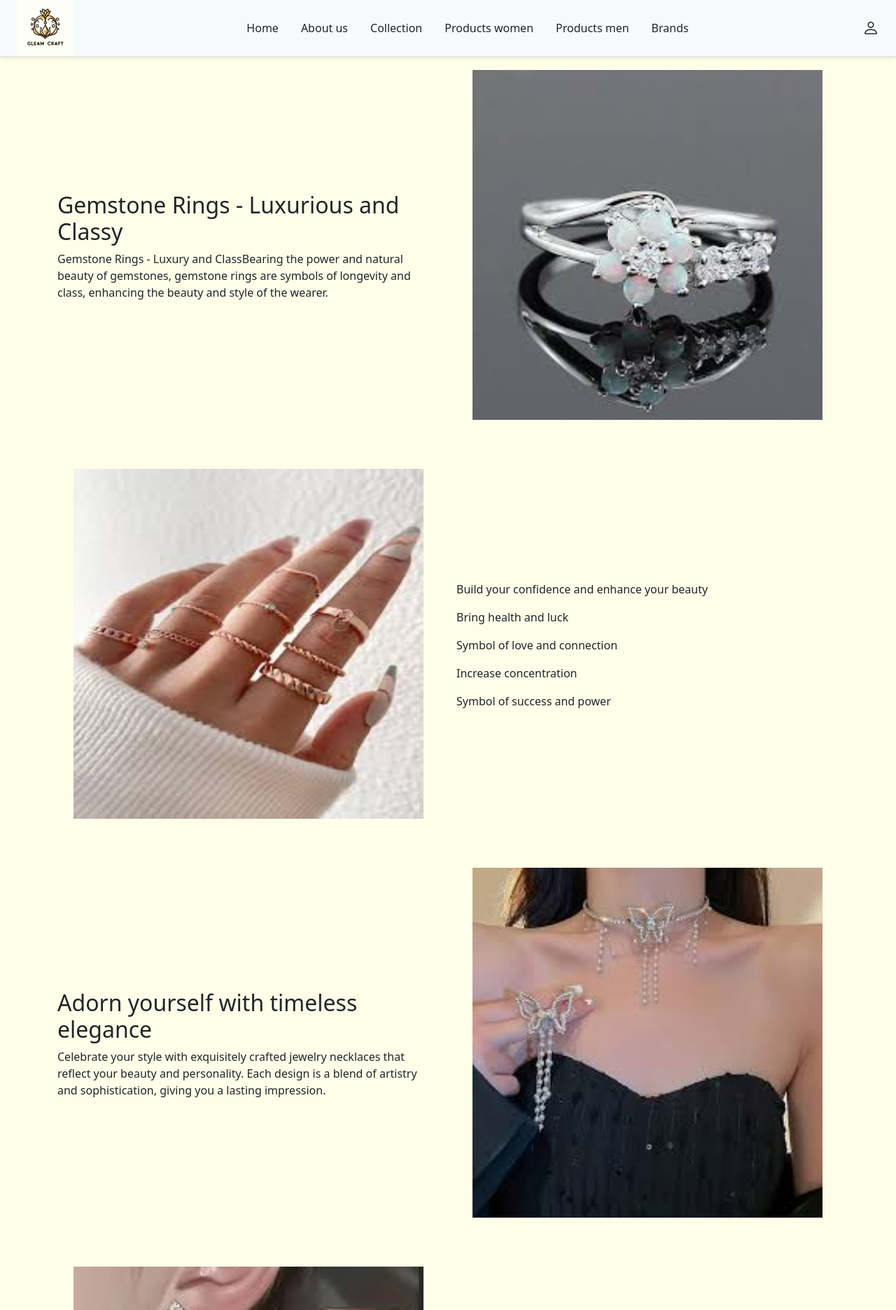
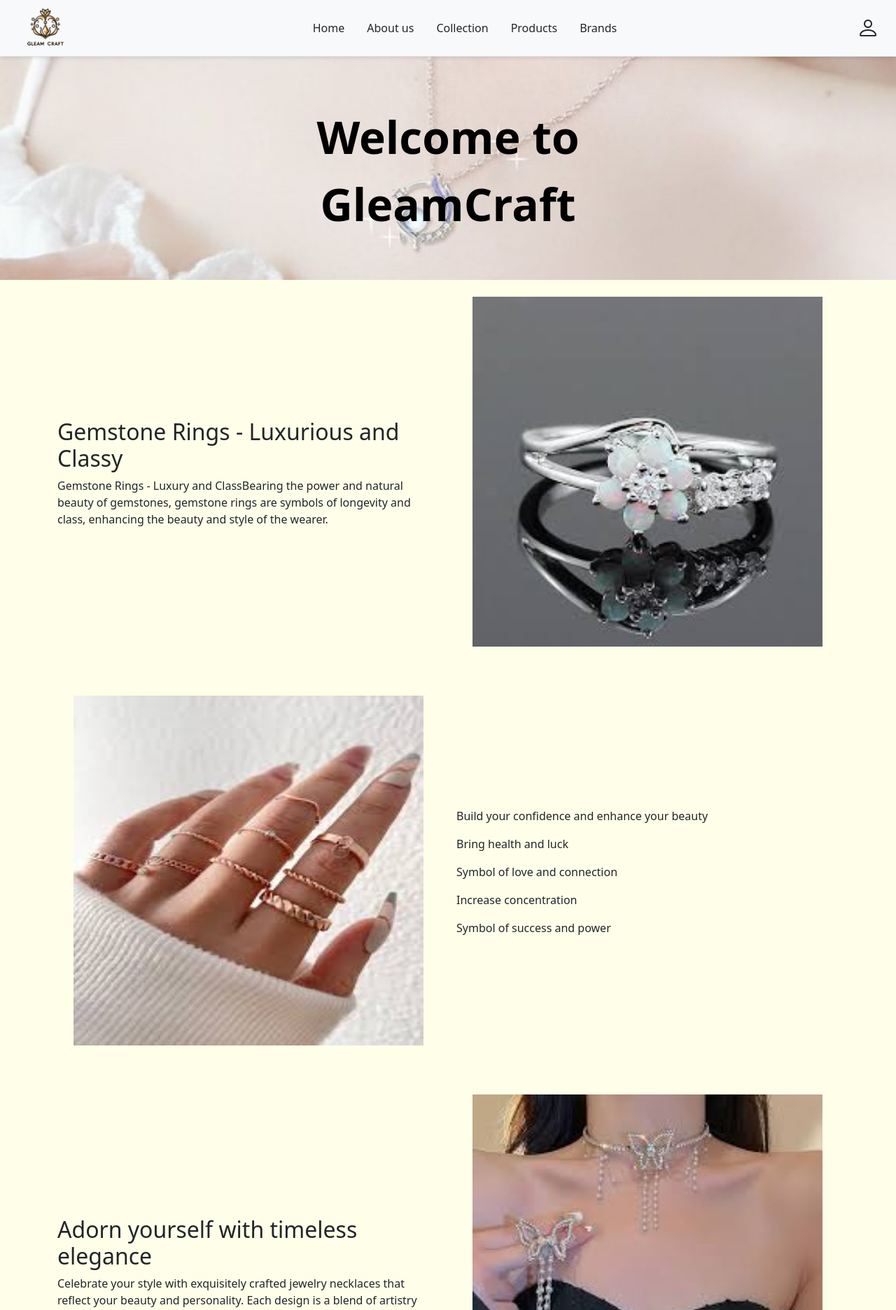
Before and after one commit to HuuHau235/GleamCraft, a PHP site: page / in a window 1280 px wide. Shown: the top 1872 px of the page at 70% size. Run offline with PHP 8.4, Linux system fonts and the light colour scheme; data that the repository does not hold is empty.

Commit message:
done banner

```diff
--- a/app/controllers/HomepageController.php
+++ b/app/controllers/HomepageController.php
@@ -15,6 +15,9 @@ class HomepageController {
         // Tải header
         require_once '../app/views/shared/header.php';
 
+        // Tải banner
+        require_once '../app/views/shared/banner.php';
+
         // Truyền biến $products sang view
         require_once '../app/views/homepage/index.php';
 
--- /dev/null
+++ b/app/views/shared/banner.php
@@ -0,0 +1,66 @@
+<!DOCTYPE html>
+<html lang="en">
+<head>
+    <meta charset="UTF-8">
+    <meta name="viewport" content="width=device-width, initial-scale=1.0">
+    <title>Image Banner</title>
+    <style>
+        * {
+            margin: 0;
+            padding: 0;
+            box-sizing: border-box;
+        }
+
+        body {
+            font-family: Arial, sans-serif;
+        }
+
+        .banner {
+            position: relative;
+            width: 100%;
+            height: 400px;
+            overflow: hidden;
+            margin-top: 0;
+        }
+
+        .banner img {
+            width: 100%;
+            height: 400px;
+            object-fit: cover;
+        }
+
+        .banner-text {
+            position: absolute;
+            bottom: -50px;
+            left: 50%;
+            transform: translateX(-50%);
+            color: black;
+            padding: 10px 20px;
+            font-size: 4rem;
+            font-weight: bold;
+            border-radius: 5px;
+            text-align: center;
+            animation: moveUp 2s ease-out forwards;
+        }
+
+        @keyframes moveUp {
+            from {
+                bottom: -50px;
+                opacity: 0;
+            }
+            to {
+                bottom: 50px;
+                opacity: 1;
+            }
+        }
+    </style>
+</head>
+<body>
+
+<div class="banner">
+    <img src="../assets/images/brands/Day-chuyen-1.jpg" alt="Banner Image">
+    <div class="banner-text">Welcome to GleamCraft </div>
+</div> <br>
+
+</body>
+</html>
--- a/app/views/shared/footer.php
+++ b/app/views/shared/footer.php
@@ -5,21 +5,7 @@
     <meta name="viewport" content="width=device-width, initial-scale=1.0">
     <link href="https://cdn.jsdelivr.net/npm/bootstrap@5.3.0/dist/css/bootstrap.min.css" rel="stylesheet">
     <link href="https://cdn.jsdelivr.net/npm/bootstrap-icons/font/bootstrap-icons.css" rel="stylesheet">
-    <style>
-    footer .col-md-4, footer .col-md-2 {
-        padding-left: 20px;
-        padding-right: 20px;
-    }
-    footer h5 {
-        font-size: 1.75rem;
-        letter-spacing: 2px;
-    }
-    footer p, footer a {
-        font-size: 1.25rem;
-        letter-spacing: 1.5px;
-    }
-</style>
-
+    <link rel="stylesheet" href="../assets/css/header.css">
 </head>
 <body>
 <footer class="bg-dark text-light py-5">
@@ -33,8 +19,7 @@
             <h5>GleamCraft</h5>
             <ul class="list-unstyled">
                 <li><a href="/about" class="text-light text-decoration-none">About us</a></li>
-                <li><a href="/products/men" class="text-light text-decoration-none">Products men</a></li>
-                <li><a href="/products/women" class="text-light text-decoration-none">Products women</a></li>
+                <li><a href="/products/" class="text-light text-decoration-none">Products</a></li>
                 <li><a href="/privacy-policy" class="text-light text-decoration-none">Privacy Policy</a></li>
             </ul>
             </div>
--- a/app/views/shared/header.php
+++ b/app/views/shared/header.php
@@ -6,71 +6,7 @@
     <title>Sticky Header</title>
     <link href="https://cdn.jsdelivr.net/npm/bootstrap@5.3.0/dist/css/bootstrap.min.css" rel="stylesheet">
     <link href="https://cdn.jsdelivr.net/npm/bootstrap-icons/font/bootstrap-icons.css" rel="stylesheet">
-    <style>
-        header {
-            position: fixed;
-            top: 0;
-            left: 0;
-            width: 100%;
-            z-index: 1030;
-            background-color: #f8f9fa;
-            box-shadow: 0 2px 5px rgba(0, 0, 0, 0.1);
-        }
-
-        body {
-            padding-top: 100px;
-        }
-
-        .navbar-brand img {
-            width: 80px;
-            height: 80px;
-            object-fit: cover;
-        }
-
-        .user-icon {
-            font-size: 2rem;
-        }
-        /* Style for the user icon */
-        .user-icon {
-            position: relative;
-            font-size: 1.5rem;
-            cursor: pointer;
-        }
-
-        /* Tooltip container (hidden by default) */
-        .tooltip-box {
-            display: none;
-            position: absolute;
-            top: 110%; /* Adjust position below the icon */
-            left: 50%;
-            transform: translateX(-50%);
-            background-color: #fff;
-            border: 1px solid #ddd;
-            border-radius: 5px;
-            box-shadow: 0 2px 5px rgba(0, 0, 0, 0.1);
-            padding: 10px;
-            z-index: 10;
-        }
-
-        /* Links inside tooltip */
-        .tooltip-box a {
-            font-size: 0.9rem;
-            text-decoration: none;
-            margin: 5px 0;
-            padding: 5px;
-            display: block;
-            text-align: center;
-            transition: background-color 0.3s;
-        }
-
-        .tooltip-box a:hover {
-            background-color: #f1f1f1;
-        }
-
-        .user-icon:hover .tooltip-box {
-            display: block;
-        }
-    </style>
+    <link rel="stylesheet" href="../assets/css/header.css">
 </head>
 <body>
 <header class="bg-light border-bottom d-flex align-items-center">
@@ -84,8 +20,7 @@
                 <li class="nav-item"><a href="/" class="nav-link text-dark">Home</a></li>
                 <li class="nav-item"><a href="/about" class="nav-link text-dark">About us</a></li>
                 <li class="nav-item"><a href="/collections" class="nav-link text-dark">Collection</a></li>
-                <li class="nav-item"><a href="/products/women" class="nav-link text-dark">Products women</a></li>
-                <li class="nav-item"><a href="/products/men" class="nav-link text-dark">Products men</a></li>
+                <li class="nav-item"><a href="/products/" class="nav-link text-dark">Products</a></li>
                 <li class="nav-item"><a href="/brands" class="nav-link text-dark">Brands</a></li>
             </ul>
         </nav>
--- /dev/null
+++ b/assets/css/header.css
@@ -0,0 +1,61 @@
+header {
+    position: fixed;
+    top: 0;
+    left: 0;
+    width: 100%;
+    z-index: 1030;
+    background-color: #f8f9fa;
+    box-shadow: 0 2px 5px rgba(0, 0, 0, 0.1);
+}
+
+body {
+    /* Loại bỏ padding-top nếu không cần thiết */
+    margin-top: 0; /* Thêm margin-top để đảm bảo rằng nội dung không bị đẩy xuống bởi header */
+}
+
+/* Giảm padding-top hoặc loại bỏ khi không cần */
+.banner {
+    margin-top: 0; /* Đảm bảo banner không bị đẩy xuống */
+}
+
+.navbar-brand img {
+    width: 80px;
+    height: 80px;
+    object-fit: cover;
+}
+
+.user-icon {
+    font-size: 2rem;
+}
+
+.tooltip-box {
+    display: none;
+    position: absolute;
+    top: 110%;
+    left: 50%;
+    transform: translateX(-50%);
+    background-color: #fff;
+    border: 1px solid #ddd;
+    border-radius: 5px;
+    box-shadow: 0 2px 5px rgba(0, 0, 0, 0.1);
+    padding: 10px;
+    z-index: 10;
+}
+
+.tooltip-box a {
+    font-size: 0.9rem;
+    text-decoration: none;
+    margin: 5px 0;
+    padding: 5px;
+    display: block;
+    text-align: center;
+    transition: background-color 0.3s;
+}
+
+.tooltip-box a:hover {
+    background-color: #f1f1f1;
+}
+
+.user-icon:hover .tooltip-box {
+    display: block;
+}
```
Also changed, not shown: assets/js/body.js (added, +25 -0 lines), assets/images/brands/logo.jpg.
